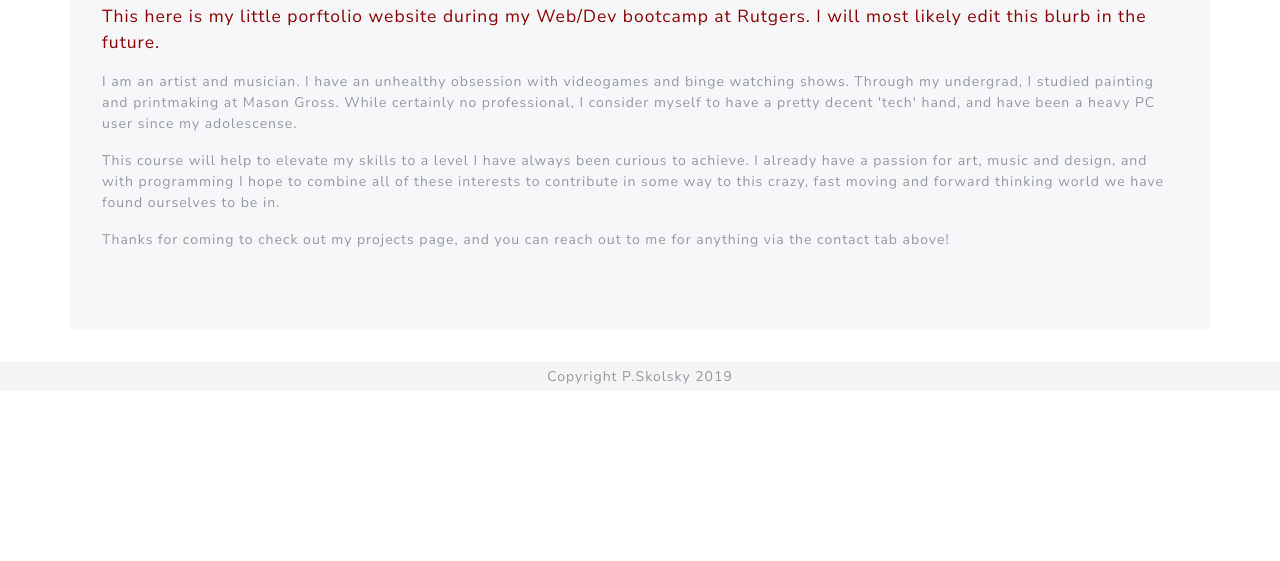
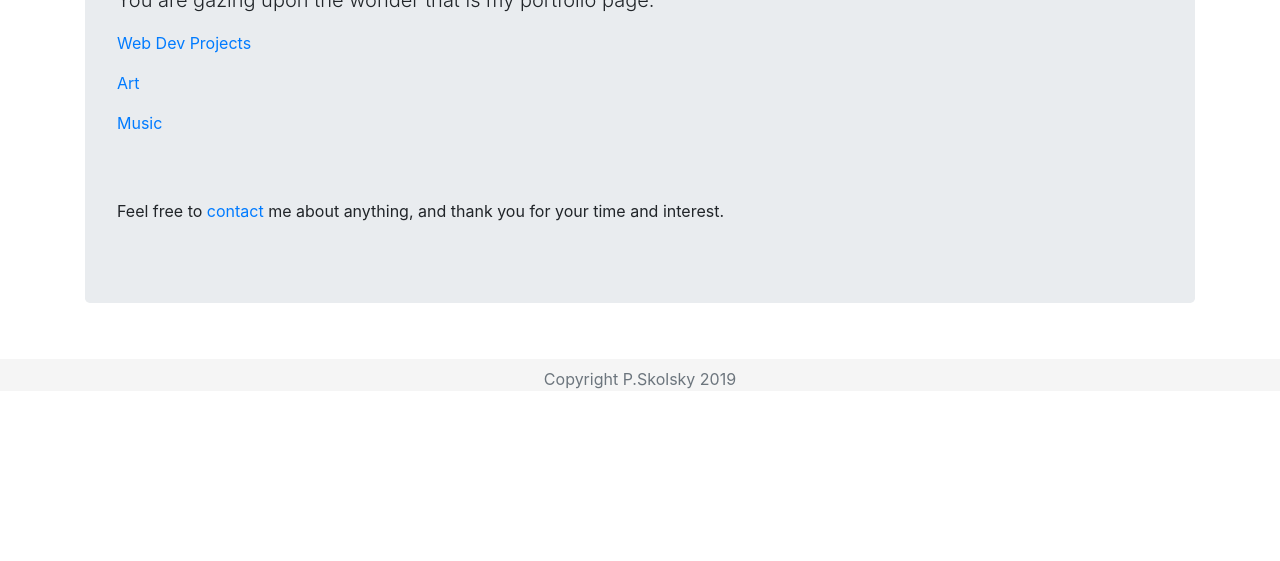
Before and after one commit to cerpinconsafo/Bootstrap-Portfolio, a plain HTML site: page index.html in a window 1280 px wide. Shown: the part 239-800 px from the top of the page. Drawn offline with nearby package versions, Linux system fonts and the light colour scheme.

Commit message:
changed aboutme section on landing page

```diff
--- a/index.html
+++ b/index.html
@@ -7,7 +7,7 @@
     <meta http-equiv="X-UA-Compatible" content="ie=edge">
     <link rel="stylesheet" href="https://cdnjs.cloudflare.com/ajax/libs/twitter-bootstrap/4.3.1/css/bootstrap.min.css">
     <link rel="stylesheet" href="https://cdnjs.cloudflare.com/ajax/libs/font-awesome/5.10.0-11/css/all.min.css">
-    <link rel="stylesheet" href="assets/bootstrap-lux.min.css">
+    <link rel="stylesheet" href="https://stackpath.bootstrapcdn.com/bootstrap/4.1.3/css/bootstrap.min.css" integrity="sha384-MCw98/SFnGE8fJT3GXwEOngsV7Zt27NXFoaoApmYm81iuXoPkFOJwJ8ERdknLPMO" crossorigin="anonymous">
     <title>Bootstrap Portfolio HW</title>
 </head>
 
@@ -51,21 +51,20 @@
         <div class="row">
 
 
-            <div class="col-">
-                <div class="jumbotron">
-                    <h1 class="display-5">Greetings, Space Cowboy! <img src="assets/images/aboutme_img.png" alt="My face and Stacy's face" class="img-thumbnail float-right"></h1><br>
+            <div class="col-xl-12 justify-content-center">
+                <div class="jumbotron justify-content-center">
+                    <h1 class="display-5">Greetings, Traveler!<img src="assets/images/aboutme_img.png" alt="My face and Stacy's face" class="img-thumbnail float-right"></h1><br>
 
 
 
-                    <p class="lead">This here is my little porftolio website during my Web/Dev bootcamp at Rutgers. I will most likely edit this blurb in the future.</p>
+                    <p class="lead">You are gazing upon the wonder that is my portfolio page.</p>
 
-                    <p> I am an artist and musician. I have an unhealthy obsession with videogames and binge watching shows. Through my undergrad, I studied painting and printmaking at Mason Gross. While certainly no professional, I consider myself to have
-                        a pretty decent 'tech' hand, and have been a heavy PC user since my adolescense.</p>
-
-                    <p>This course will help to elevate my skills to a level I have always been curious to achieve. I already have a passion for art, music and design, and with programming I hope to combine all of these interests to contribute in some way
-                        to this crazy, fast moving and forward thinking world we have found ourselves to be in. </p>
-
-                    <p> Thanks for coming to check out my projects page, and you can reach out to me for anything via the contact tab above! </p>
+                    <p><a href="portfolio.html">Web Dev Projects</a></p>
+                    <p><a href="www.patrickskolskyart.com">Art</a></p>
+                    <p><a href="https://soundcloud.com/cavi-caligula">Music</a></p>
+                    <br>
+                    <br>
+                    <p>Feel free to <a href="contacts.html">contact</a> me about anything, and thank you for your time and interest. </p>
                 </div>
 
             </div>
@@ -84,10 +83,13 @@
     #
     FOOTER HERE
 -->
-<footer class="footer mt-auto py-1" style="background-color: #f5f5f5">
+<footer class="footer mt-4 pt-2" style="background-color: #f5f5f5">
     <div class="container text-center">
         <span class="text-muted">Copyright P.Skolsky 2019</span>
     </div>
 </footer>
+<script src="https://code.jquery.com/jquery-3.3.1.min.js" integrity="sha384-q8i/X+965DzO0rT7abK41JStQIAqVgRVzpbzo5smXKp4YfRvH+8abtTE1Pi6jizo" crossorigin="anonymous"></script>
+<script src="https://cdnjs.cloudflare.com/ajax/libs/popper.js/1.14.3/umd/popper.min.js" integrity="sha384-ZMP7rVo3mIykV+2+9J3UJ46jBk0WLaUAdn689aCwoqbBJiSnjAK/l8WvCWPIPm49" crossorigin="anonymous"></script>
+<script src="https://stackpath.bootstrapcdn.com/bootstrap/4.1.3/js/bootstrap.min.js" integrity="sha384-ChfqqxuZUCnJSK3+MXmPNIyE6ZbWh2IMqE241rYiqJxyMiZ6OW/JmZQ5stwEULTy" crossorigin="anonymous"></script>
 
 </html>
```
Also changed, not shown: portfolio.html (+1 -1 lines).
